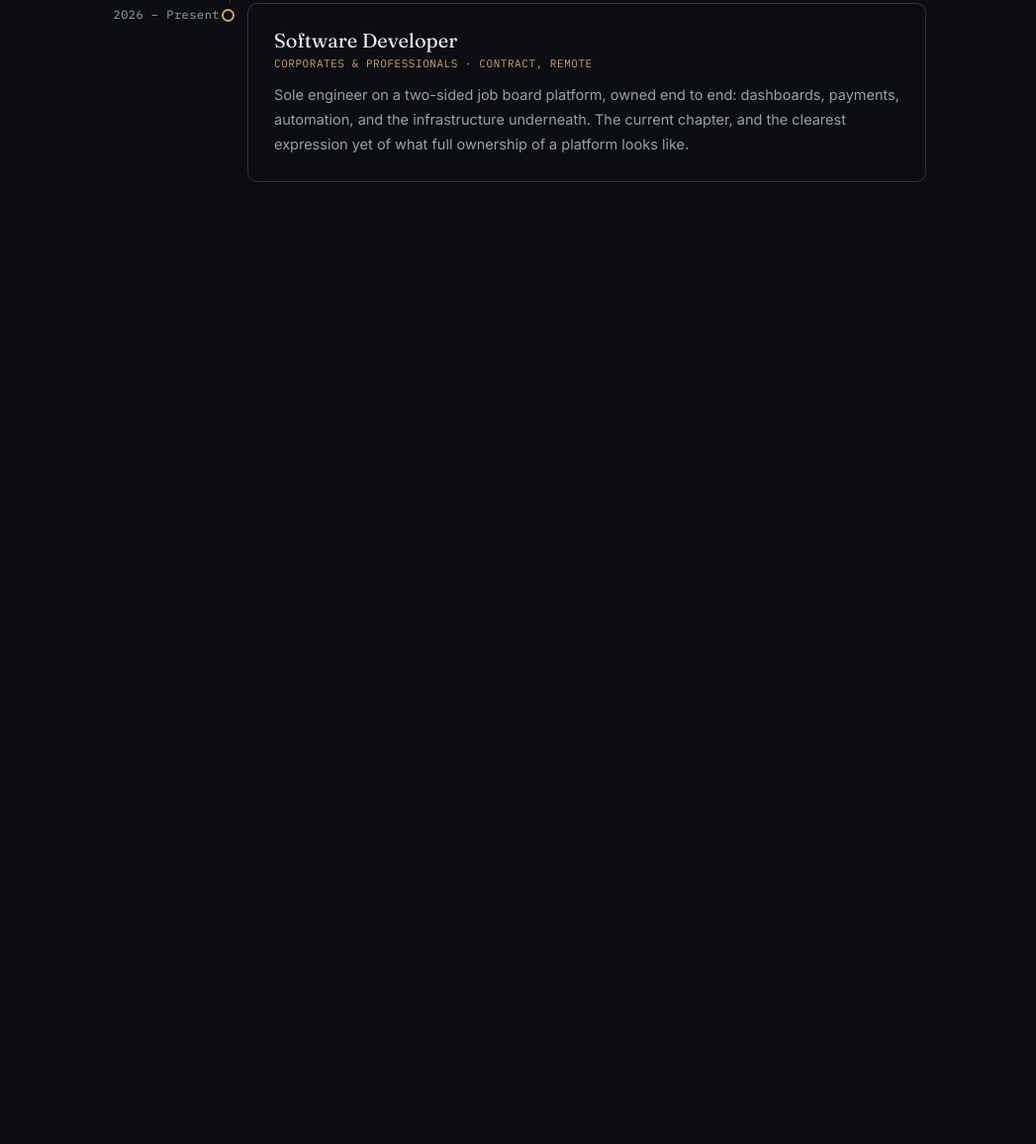
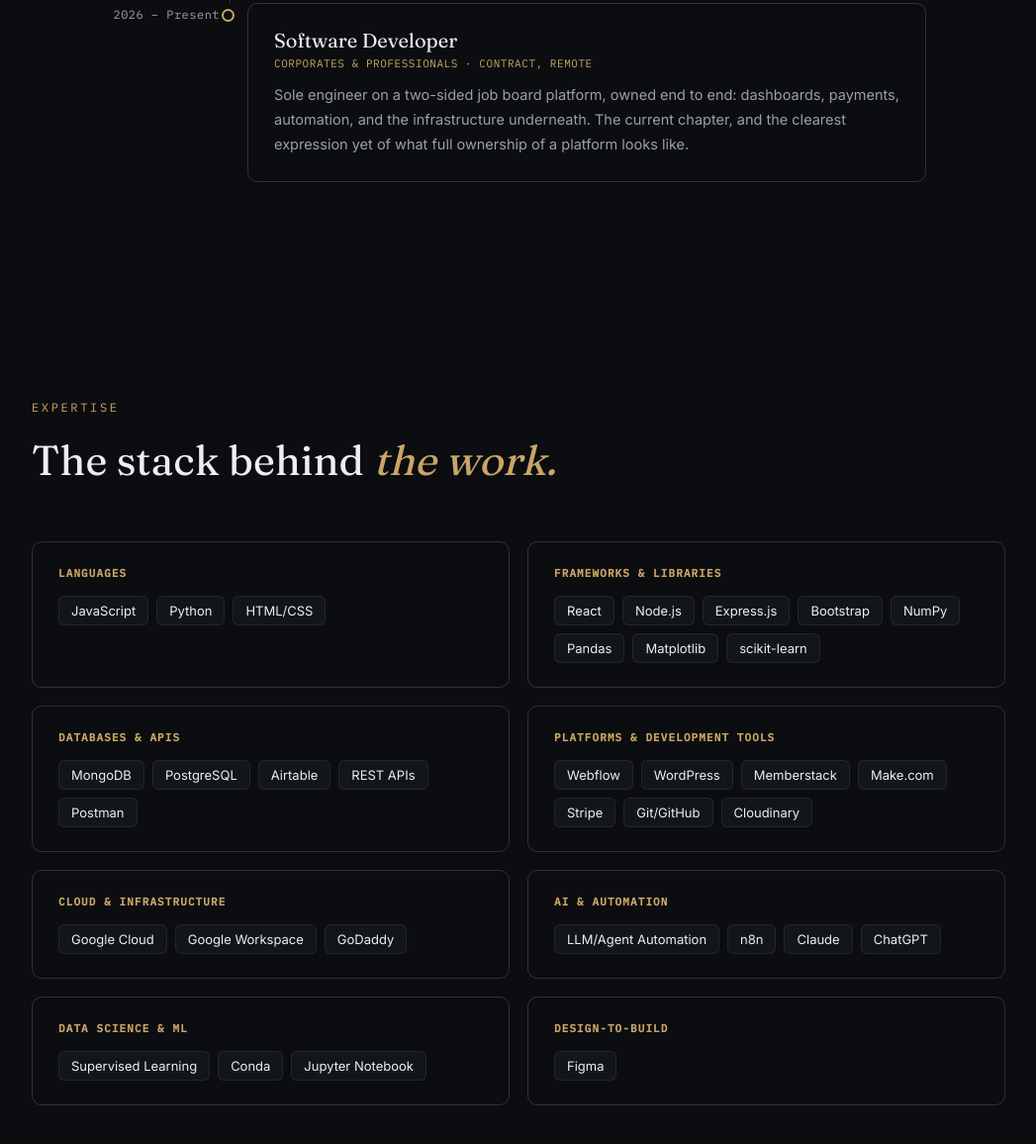
Before and after one commit to Philipad1234/portfolio, a plain HTML site: page index.html in a window 1280 px wide. Shown: the part 5472-6628 px from the top of the page at 99% size, without its empty margins (116-1163 px from the left). Before the commit the page ends 5816 px from the top, so only its background shows below. Drawn offline with Linux system fonts and the light colour scheme.

Commit message:
Add expertise section HTML, add expertise section CSS, add updated README file

```diff
--- a/assets/css/styles.css
+++ b/assets/css/styles.css
@@ -436,12 +436,6 @@
     border: 1px solid var(--line-strong);
     border-radius: 10px;
     padding: 22px 24px;
-    transition: border 0.2s ease, background 0.2s ease;
-}
-
-.cat-card:hover {
-    border-color: var(--gold);
-    background: rgba(201, 166, 103, 0.08);
 }
 
 .cat-card svg {
@@ -793,3 +787,58 @@
         gap: 22px;
     }
 }
+
+/*Expertise section*/
+.expertise{
+    position:relative;
+    padding:60px 48px 160px;
+    max-width:1080px;
+    margin:0 auto;
+  }
+  .expertise h2{
+    font-family:'Fraunces',serif;
+    font-weight:400;
+    font-size:clamp(28px, 3.6vw, 42px);
+    line-height:1.25;
+    max-width:820px;
+    margin-bottom:56px;
+  }
+  .expertise h2 em{
+    color:var(--gold);
+    font-style:italic;
+  }
+  .expertise-grid{
+    display:grid;
+    grid-template-columns:repeat(2, 1fr);
+    gap:18px;
+  }
+  .expertise-group{
+    border:1px solid var(--line-strong);
+    border-radius:10px;
+    padding:24px 26px;
+  }
+  .expertise-group h3{
+    font-family:'IBM Plex Mono',monospace;
+    font-size:11px;
+    letter-spacing:0.1em;
+    color:var(--gold);
+    text-transform:uppercase;
+    margin-bottom:16px;
+  }
+  .expertise-tags{
+    display:flex;
+    flex-wrap:wrap;
+    gap:8px;
+  }
+  .expertise-tags span{
+    font-family:'Inter',sans-serif;
+    font-size:13px;
+    color:var(--text);
+    background:var(--surface);
+    border:1px solid var(--line);
+    border-radius:6px;
+    padding:6px 12px;
+  }
+  @media (max-width:760px){
+    .expertise-grid{grid-template-columns:1fr;}
+  }
--- a/index.html
+++ b/index.html
@@ -373,6 +373,72 @@
         </div>
     </section>
 
+    <!-- Expertise Section -->
+    <section class="expertise" id="expertise">
+  <div class="section-eyebrow">Expertise</div>
+  <h2>The stack behind <em>the work.</em></h2>
+
+  <div class="expertise-grid">
+
+    <div class="expertise-group">
+      <h3>Languages</h3>
+      <div class="expertise-tags">
+        <span>JavaScript</span><span>Python</span><span>HTML/CSS</span>
+      </div>
+    </div>
+
+    <div class="expertise-group">
+      <h3>Frameworks &amp; Libraries</h3>
+      <div class="expertise-tags">
+        <span>React</span><span>Node.js</span><span>Express.js</span><span>Bootstrap</span><span>NumPy</span><span>Pandas</span><span>Matplotlib</span><span>scikit-learn</span>
+      </div>
+    </div>
+
+    <div class="expertise-group">
+      <h3>Databases &amp; APIs</h3>
+      <div class="expertise-tags">
+        <span>MongoDB</span><span>PostgreSQL</span><span>Airtable</span><span>REST APIs</span><span>Postman</span>
+      </div>
+    </div>
+
+    <div class="expertise-group">
+      <h3>Platforms &amp; Development Tools</h3>
+      <div class="expertise-tags">
+        <span>Webflow</span><span>WordPress</span><span>Memberstack</span><span>Make.com</span><span>Stripe</span><span>Git/GitHub</span><span>Cloudinary</span>
+      </div>
+    </div>
+
+    <div class="expertise-group">
+      <h3>Cloud &amp; Infrastructure</h3>
+      <div class="expertise-tags">
+        <span>Google Cloud</span><span>Google Workspace</span><span>GoDaddy</span>
+      </div>
+    </div>
+
+    <div class="expertise-group">
+      <h3>AI &amp; Automation</h3>
+      <div class="expertise-tags">
+        <span>LLM/Agent Automation</span><span>n8n</span><span>Claude</span><span>ChatGPT</span>
+      </div>
+    </div>
+
+    <div class="expertise-group">
+      <h3>Data Science &amp; ML</h3>
+      <div class="expertise-tags">
+        <span>Supervised Learning</span><span>Conda</span><span>Jupyter Notebook</span>
+      </div>
+    </div>
+
+    <div class="expertise-group">
+      <h3>Design-to-Build</h3>
+      <div class="expertise-tags">
+        <span>Figma</span>
+      </div>
+    </div>
+
+  </div>
+</section>
+
     <script src="/assets/js/index.js"></script>
 </body>
 
```
Also changed, not shown: README.md.
